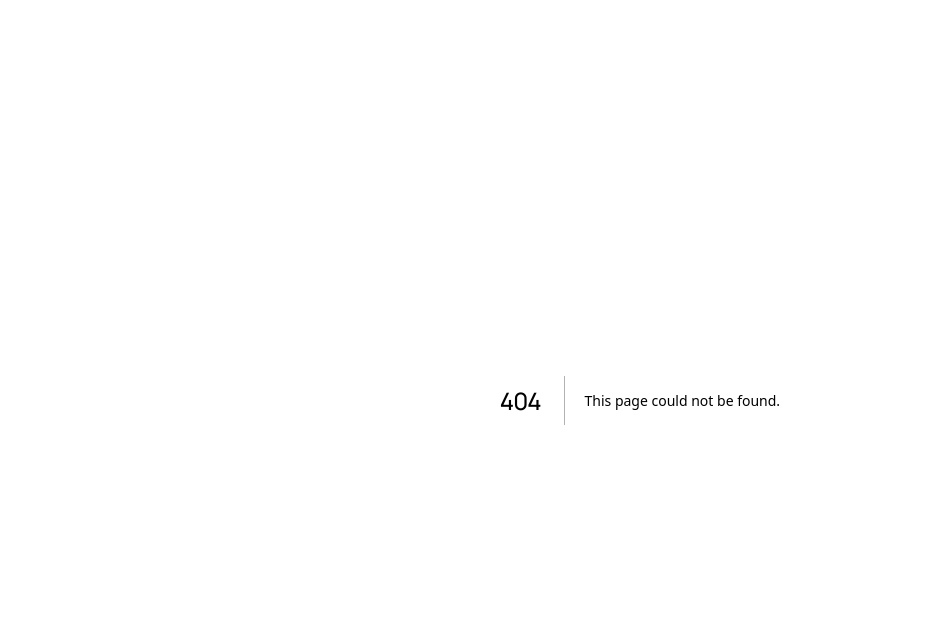
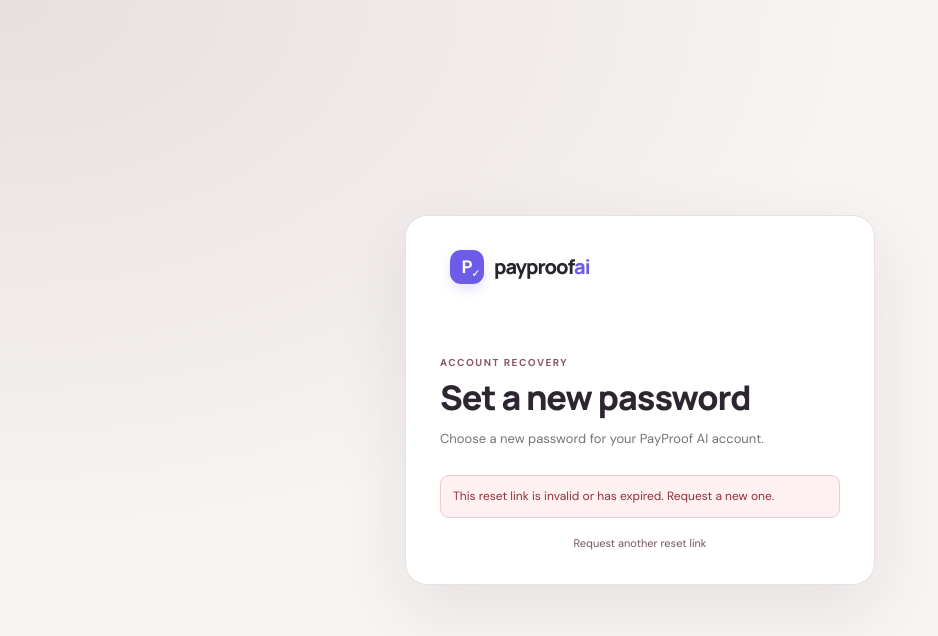
Before and after one commit to Moana-star/payproof-ai, a Next.js app: page /auth/reset-password in a window 1280 px wide. Before the commit this address had no page. Shown: the top 636 px of the page, without its empty margins (0-938 px from the left). Built offline with nearby package versions, Linux system fonts and the light colour scheme; no server answers.

Commit message:
Add secure password reset page

```diff
--- /dev/null
+++ b/app/auth/reset-password/page.tsx
@@ -0,0 +1,36 @@
+"use client";
+
+import { FormEvent,useEffect,useState } from "react";
+import Link from "next/link";
+import { useRouter } from "next/navigation";
+import { getSupabaseBrowserClient } from "@/lib/supabase-browser";
+
+export default function ResetPasswordPage() {
+  const router=useRouter();
+  const [password,setPassword]=useState("");
+  const [confirm,setConfirm]=useState("");
+  const [busy,setBusy]=useState(false);
+  const [ready,setReady]=useState(false);
+  const [error,setError]=useState("");
+  const [message,setMessage]=useState("");
+  useEffect(()=>{const supabase=getSupabaseBrowserClient();if(!supabase){setError("Supabase Auth is not configured.");return;}supabase.auth.getSession().then(({data})=>{if(data.session)setReady(true);else setError("This reset link is invalid or has expired. Request a new one.");});},[]);
+  async function submit(event:FormEvent<HTMLFormElement>){
+    event.preventDefault();setError("");setMessage("");
+    if(password.length<8){setError("Use at least 8 characters for your new password.");return;}
+    if(password!==confirm){setError("The passwords do not match.");return;}
+    const supabase=getSupabaseBrowserClient();if(!supabase){setError("Supabase Auth is not configured.");return;}
+    setBusy(true);const {error:updateError}=await supabase.auth.updateUser({password});setBusy(false);
+    if(updateError)setError(updateError.message);else{setMessage("Your password has been updated. Redirecting to sign in…");setTimeout(()=>router.replace("/auth"),1200);}
+  }
+  return <main className="auth-shell"><section className="auth-card">
+    <Link className="brand auth-brand" href="/"><span className="brand-mark">P<span>✓</span></span><span className="brand-name">payproof<span>ai</span></span></Link>
+    <p className="eyebrow">ACCOUNT RECOVERY</p><h1>Set a new password</h1>
+    <p className="auth-intro">Choose a new password for your PayProof AI account.</p>
+    {ready?<form className="auth-form" onSubmit={submit}>
+      <label htmlFor="new-password">New password</label><input id="new-password" type="password" autoComplete="new-password" minLength={8} value={password} onChange={e=>setPassword(e.target.value)} required/>
+      <label htmlFor="confirm-password">Confirm new password</label><input id="confirm-password" type="password" autoComplete="new-password" minLength={8} value={confirm} onChange={e=>setConfirm(e.target.value)} required/>
+      {error&&<p className="auth-error" role="alert">{error}</p>}{message&&<p className="auth-success" role="status">{message}</p>}
+      <button className="primary-button auth-submit" type="submit" disabled={busy}>{busy?"Updating…":"Update password"} <span>→</span></button>
+    </form>:<>{error&&<p className="auth-error" role="alert">{error}</p>}<Link className="auth-back-link" href="/auth/forgot-password">Request another reset link</Link></>}
+  </section></main>;
+}
```
